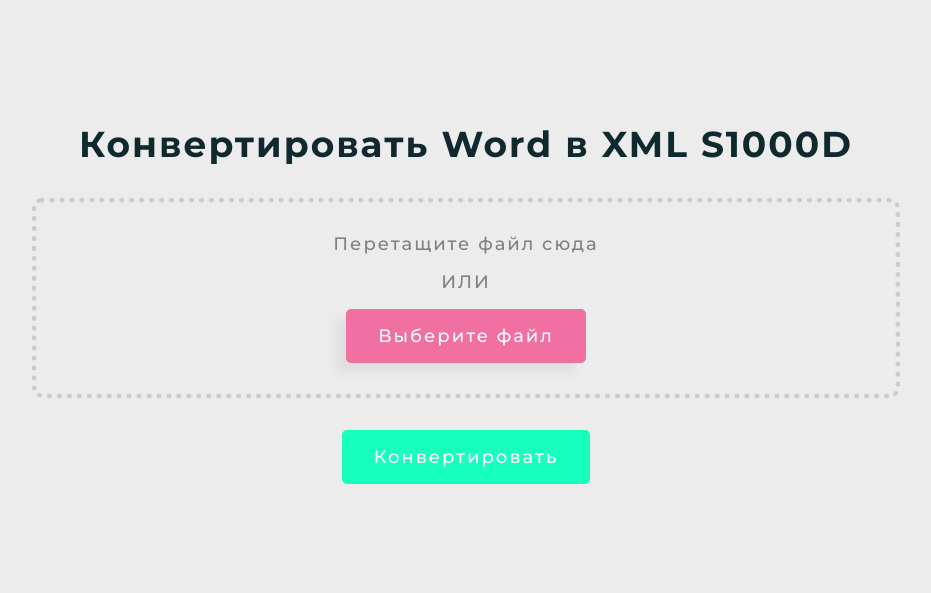
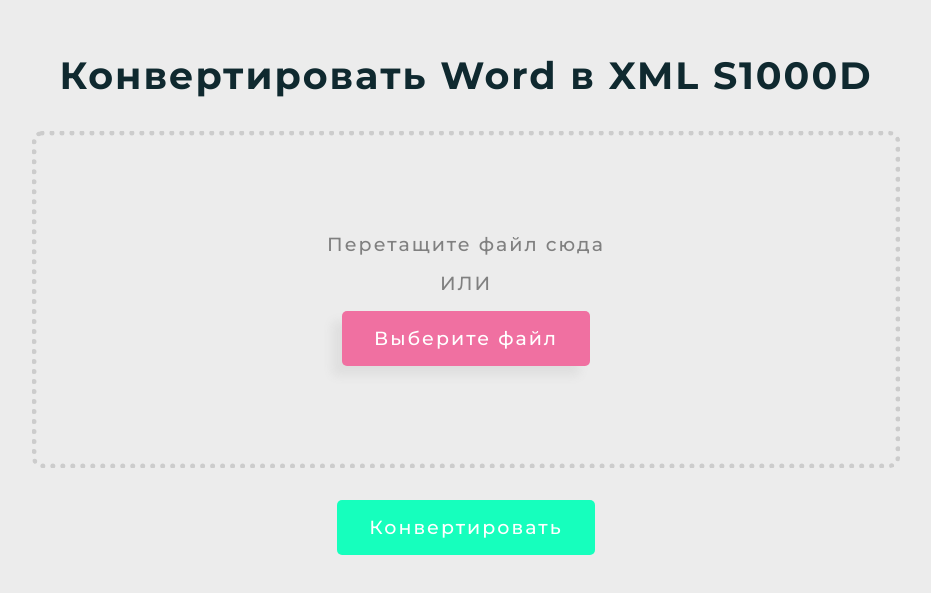
Before and after one commit to Atonim/XML-S1000D-Converter, a Vue app in the folder client/: page / in a window 1280 px wide. Shown: the part 117-710 px from the top of the page, without its empty margins (174-1105 px from the left). Built offline with nearby package versions, Linux system fonts and the light colour scheme.

Commit message:
Корректирование отображения для мобильных устройств (LEARNING_CENTER-1260)

```diff
--- a/client/src/assets/scss/global.scss
+++ b/client/src/assets/scss/global.scss
@@ -13,6 +13,9 @@
 
 body {
   @include font($black);
+  @include breakpoint(md) {
+    font-size: calc(14px + (4 + 4 * 0.7) * ((100vw - 320px) / 1024));
+  };
   background-color: $background-color;
 }
 
@@ -55,8 +58,18 @@ button {
   margin: 0 auto;
   padding: 15px;
   width: 70%;
+  @include breakpoint(md) {
+    width: 80%;
+  };
+  @include breakpoint(sm) {
+    width: 90%;
+  };
+  @include breakpoint(xs) {
+    width: 100%;
+  };
   min-height: 200px;
   @include flex;
+  flex: 0.5 0 0%;
   border: 5px $grey dotted;
   border-radius: 10px;
 
--- a/client/src/assets/scss/mixins.scss
+++ b/client/src/assets/scss/mixins.scss
@@ -1,7 +1,8 @@
 @mixin font ($color, $fontW: normal) {
   font-family: 'Montserrat-Medium';
-  font-size: large;
+  font-size: calc(14px + 4 * (100vw / 1024));
   font-weight: $fontW;
+  text-align: center;
   letter-spacing: 2px;
   color: $color;
 }
@@ -13,3 +14,18 @@
   align-items: center;
   row-gap: $gap;
 }
+
+@mixin breakpoint($point) {
+  @if $point == lg {
+    @media (max-width: 992px) {@content;}
+  }
+  @else if $point == md {
+    @media (max-width: 768px) {@content;}
+  }
+  @else if $point == sm {
+    @media (max-width: 576px) {@content;}
+  }
+  @else if $point == xs {
+    @media (max-width: 320px) {@content;}
+  }
+}
```
